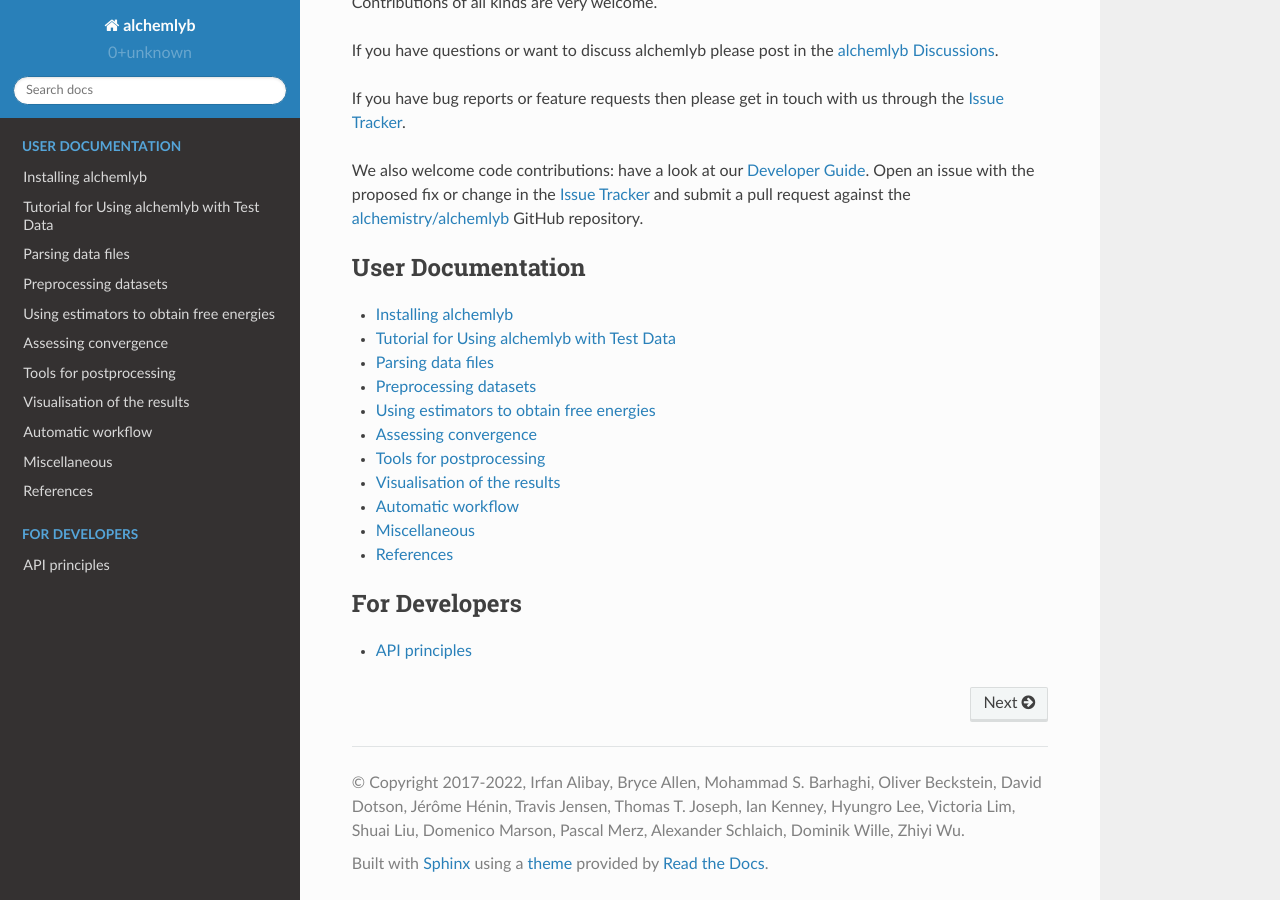
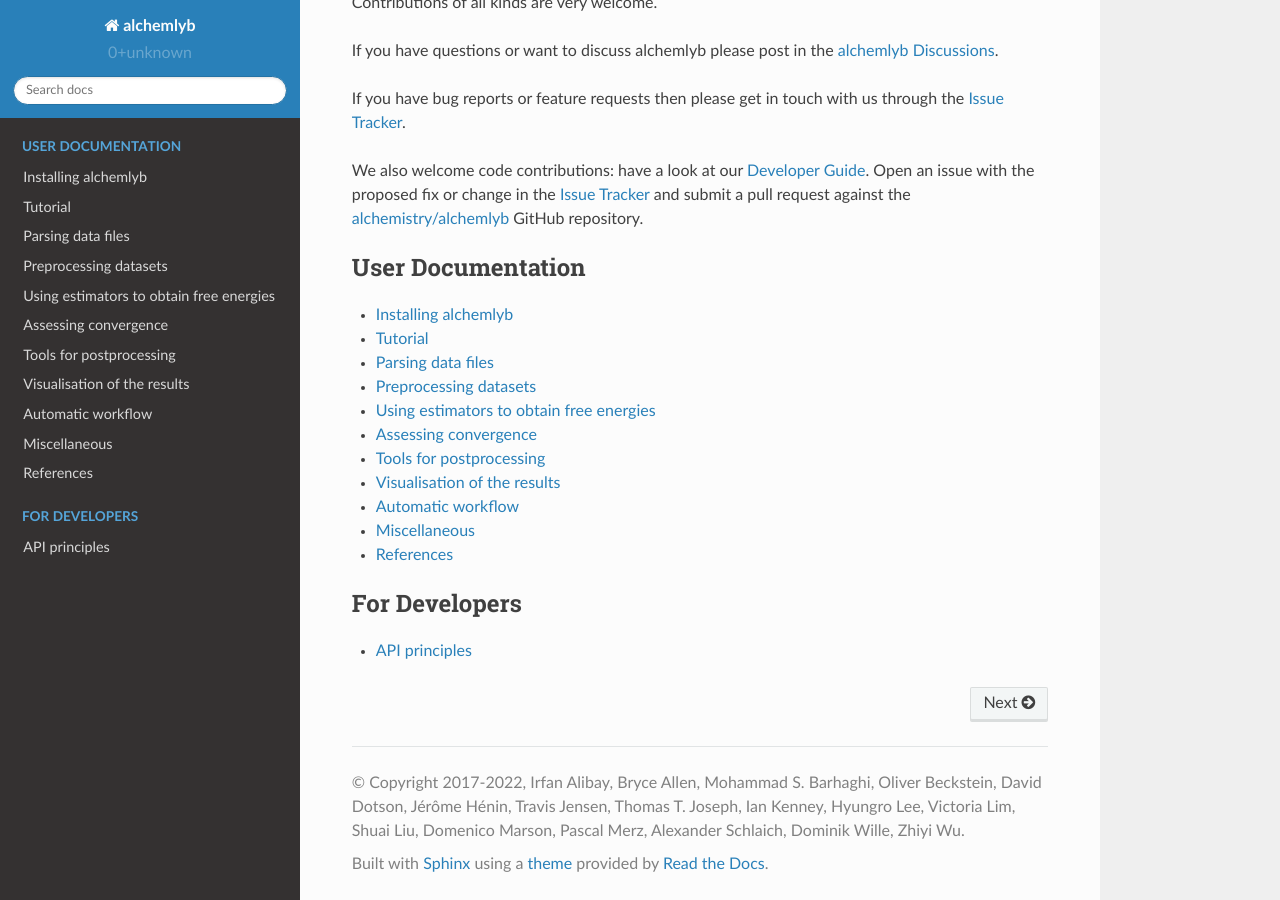
Before and after one commit to alchemistry/alchemlyb, a Sphinx documentation site: the page built from docs/index.rst, in a window 1280 px wide and 900 px high, scrolled down 1547 px. Built offline with Sphinx 7.4.7 and the Read the Docs theme 2.0.0, drawn with Linux system fonts in a browser that asks for light colours.

Commit message:
make the title short

```diff
--- a/docs/tutorial.rst
+++ b/docs/tutorial.rst
@@ -1,5 +1,5 @@
-Tutorial for Using alchemlyb with Test Data
-===========================================
+Tutorial
+========
 
 In this tutorial, we will demonstrate how to use **alchemlyb** with test data
 from `alchemtest`_. This guide provides a general introduction to the tool with
```
